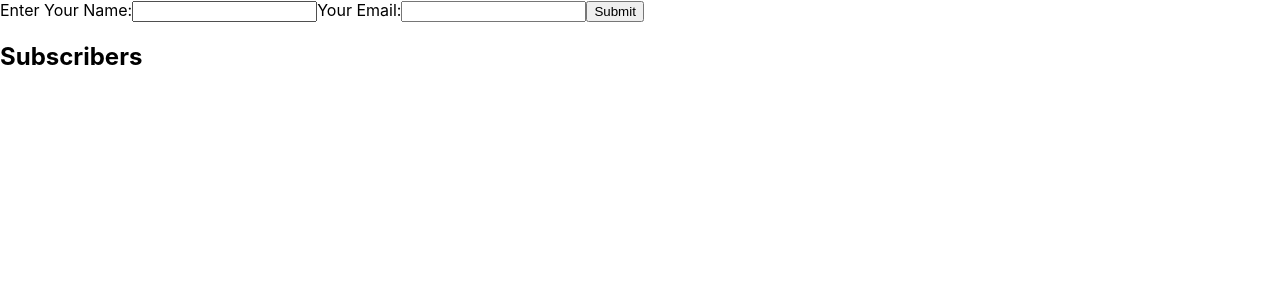
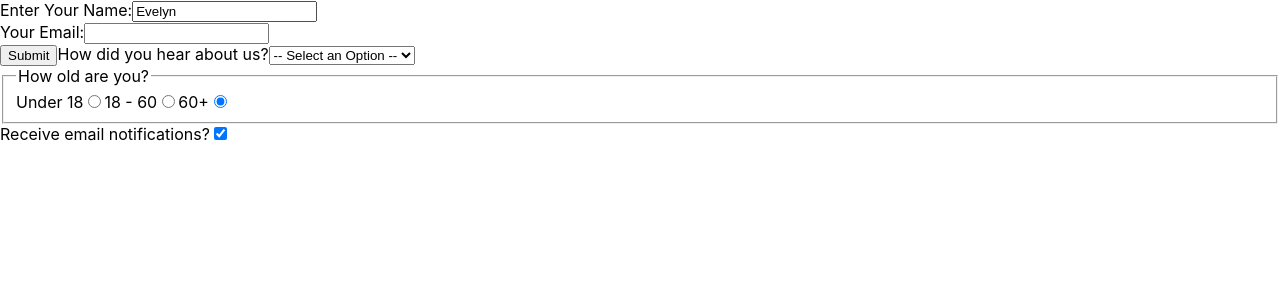
Before and after one commit to evelynAnais/react-state-management, a React (Create React App) app: page / in a window 1280 px wide. Shown: the top 300 px of the page. Built offline with nearby package versions, Linux system fonts and the light colour scheme; the HTML template or start-up script is replaced by a standard one.

Commit message:
practicing complex forms

```diff
--- a/src/App.js
+++ b/src/App.js
@@ -1,30 +1,10 @@
-import React, { useState } from 'react';
+import React from 'react';
 import SubscriberForm from './SubscriberForm';
-import SubscriberList from './SubscriberList';
 
 function App () {
-  const [subscribers, setSubscribers] = useState([]);
 
-  const createSubscriber = (newSubscriber) =>
-    setSubscribers((currentSubscribers) => [
-      newSubscriber,
-      ...currentSubscribers,
-    ]);
+  return <SubscriberForm />
 
-  const deleteSubscriber = (indexToDelete) =>
-    setSubscribers((currentSubscribers) =>
-    currentSubscribers.filter((post, index) => index !== indexToDelete)
-    );
-
-  return (
-    <>
-      <SubscriberForm createSubscriber={createSubscriber} />
-      <SubscriberList
-        subscribers={subscribers}
-        deleteSubscriber={deleteSubscriber}
-      />
-    </>
-  );
 }
 
 
--- a/src/SubscriberForm.js
+++ b/src/SubscriberForm.js
@@ -1,45 +1,124 @@
 import React, { useState } from "react"
 
 function SubscriberForm({ createSubscriber }) {
-  const [name, setName] = useState('');
-  const handleNameChange = (event) => setName(event.target.value);
+  const initialFormState = {
+    name: "Evelyn",
+    email: "",
+    referral:'',
+    age: 'high',
+    subscription: true,
+  };
+  const [formData, setFormData] = useState({ ...initialFormState });
 
-  const [email, setEmail] = useState('');
-  const handleEmailChange = (event) => setEmail(event.target.value)
+  const handleChange = ({ target }) => {
+    const value = target.type === "checkbox" ? target.checked : target.value;
+    setFormData({
+      ...formData,
+      [target.name]: value,
+    });
+  };
+
+  // const handleChange = ({ target }) => {
+  //   setFormData({
+  //     ...formData,
+  //     [target.name]: target.value,
+  //   });
+  // };
 
   const handleSubmit = (event) => {
     event.preventDefault();
-    console.log('Submitted:', name, email);
-    createSubscriber({name, email})
-    setName('')
-    setEmail('')
-  }
+    console.log("Submitted:", formData);
+    setFormData({ ...initialFormState });
+  };
 
-  console.log('Current value of name :', name)
-  console.log('Current value of email :', email)
   return (
     <form onSubmit={handleSubmit}>
-      <label htmlFor='name'>
+      <label htmlFor="name">
         Enter Your Name:
         <input
-          type='text'
-          id='name'
-          name='name'
-          onChange={handleNameChange}
-          value={name} />
+          id="name"
+          type="text"
+          name="name"
+          onChange={handleChange}
+          value={formData.name}
+        />
       </label>
-      <label htmlFor='email'>
+      <br />
+      <label htmlFor="email">
         Your Email:
         <input
-          id='email'
-          type='email'
-          name='email'
-          onChange={handleEmailChange}
-          value={email} />
+          id="email"
+          type="email"
+          name="email"
+          onChange={handleChange}
+          value={formData.email}
+        />
+      </label>
+      <br />
+      <button type="submit">Submit</button>
+      <label htmlFor="referral">
+        How did you hear about us?
+        <select
+          id="referral"
+          name="referral"
+          onChange={handleChange}
+          value={formData.referral}
+        >
+          <option value="">-- Select an Option --</option>
+          <option value="twitter">Twitter</option>
+          <option value="wom">Word of Mouth</option>
+          <option value="youtube">YouTube</option>
+        </select>
+      </label>
+      <fieldset>
+        <legend>How old are you?</legend>
+        <label htmlFor="low">
+          Under 18
+          <input
+            id="low"
+            type="radio"
+            name="age"
+            onChange={handleChange}
+            value="low"
+            checked={formData.age === "low"}
+          />
         </label>
-        <button type='submit'>Submit</button>
+        <label htmlFor="middle">
+          18 - 60
+          <input
+            id="middle"
+            type="radio"
+            name="age"
+            onChange={handleChange}
+            value="middle"
+            checked={formData.age === "middle"}
+          />
+        </label>
+        <label htmlFor="high">
+          60+
+          <input
+            id="high"
+            type="radio"
+            name="age"
+            onChange={handleChange}
+            value="high"
+            checked={formData.age === "high"}
+          />
+        </label>
+      </fieldset>
+      <label htmlFor="subscription">
+        Receive email notifications?
+        <input
+          id="subscription"
+          type="checkbox"
+          name="subscription"
+          onChange={handleChange}
+          checked={formData.subscription}
+          value="subscription"
+        />
+      </label>
     </form>
-  )
+  );
 }
 
 export default SubscriberForm
--- a/src/SubscriberList.js
+++ /dev/null
@@ -1,21 +0,0 @@
-import React from "react";
-import SubscriberView from "./SubscriberView";
-
-function SubscriberList({ subscribers, deleteSubscriber }) {
-  return (
-    <>
-      <h2>Subscribers</h2>
-      <ul>
-        {subscribers.map((subscriber, index) => (
-          <SubscriberView
-            deleteSubscriber={() => deleteSubscriber(index)}
-            key={index}
-            subscriber={subscriber}
-          />
-        ))}
-      </ul>
-    </>
-  );
-}
-
-export default SubscriberList;
--- a/src/SubscriberView.js
+++ /dev/null
@@ -1,15 +0,0 @@
-import React from "react"
-
-function SubscriberView({ subscriber, deleteSubscriber }) {
-  return (
-    <li>
-      <p>Name: {subscriber.name}</p>
-      <p>Email: {subscriber.email}</p>
-      <button name='delete' onClick={deleteSubscriber}>
-        Unsubscribe
-      </button>
-    </li>
-  )
-}
-
-export default SubscriberView
```
